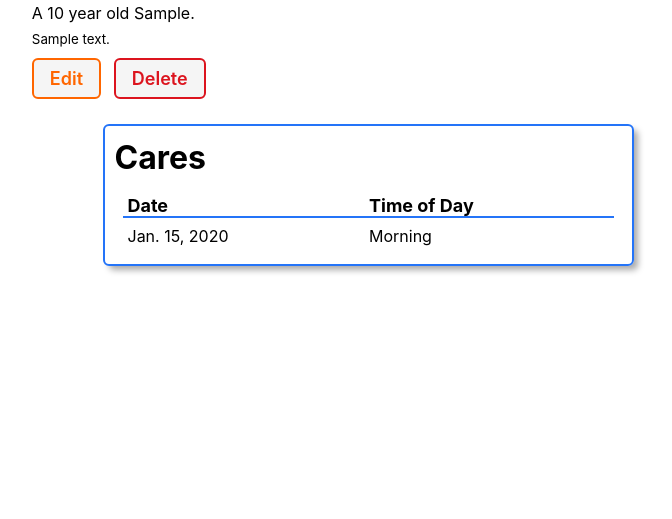
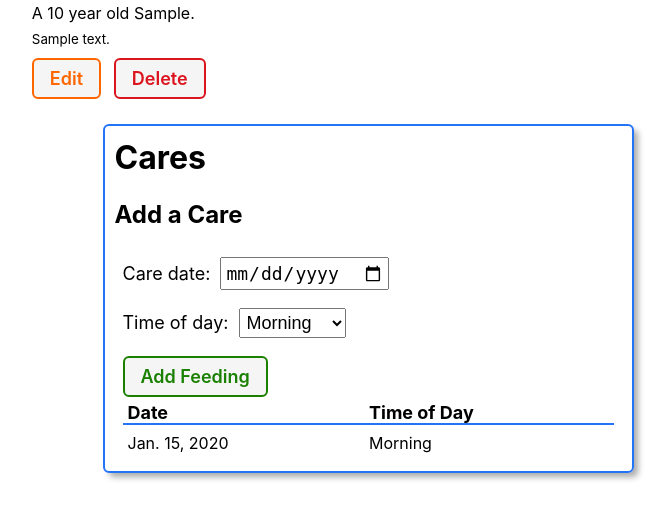
Before and after one commit to michellejtan/django-crud-app-lab, a Django app: page /plants/1/ in a window 1280 px wide. Shown: the part 151-670 px from the top of the page, without its empty margins (272-944 px from the left). Run offline with Django 5.2, Linux system fonts and the light colour scheme; tables that the repository leaves empty hold one stand-in row (values such as "Sample post").

Commit message:
wip: Displaying CareForm above the care table

```diff
--- a/main_app/templates/plants/detail.html
+++ b/main_app/templates/plants/detail.html
@@ -41,6 +41,21 @@
           alt=""
         />
       </div>
+
+      <h3>Add a Care</h3>
+      <!-- Add just above the feedings table -->
+       <form
+       method="post"
+       class="subsection-content"
+       autocomplete="off"
+       >
+        {% csrf_token %}
+        {{care_form.as_p }}
+        <button type="submit" class="btn submit">Add Feeding</button>
+       </form>
+
+
+
       <table>
         <thead>
           <tr>
```
